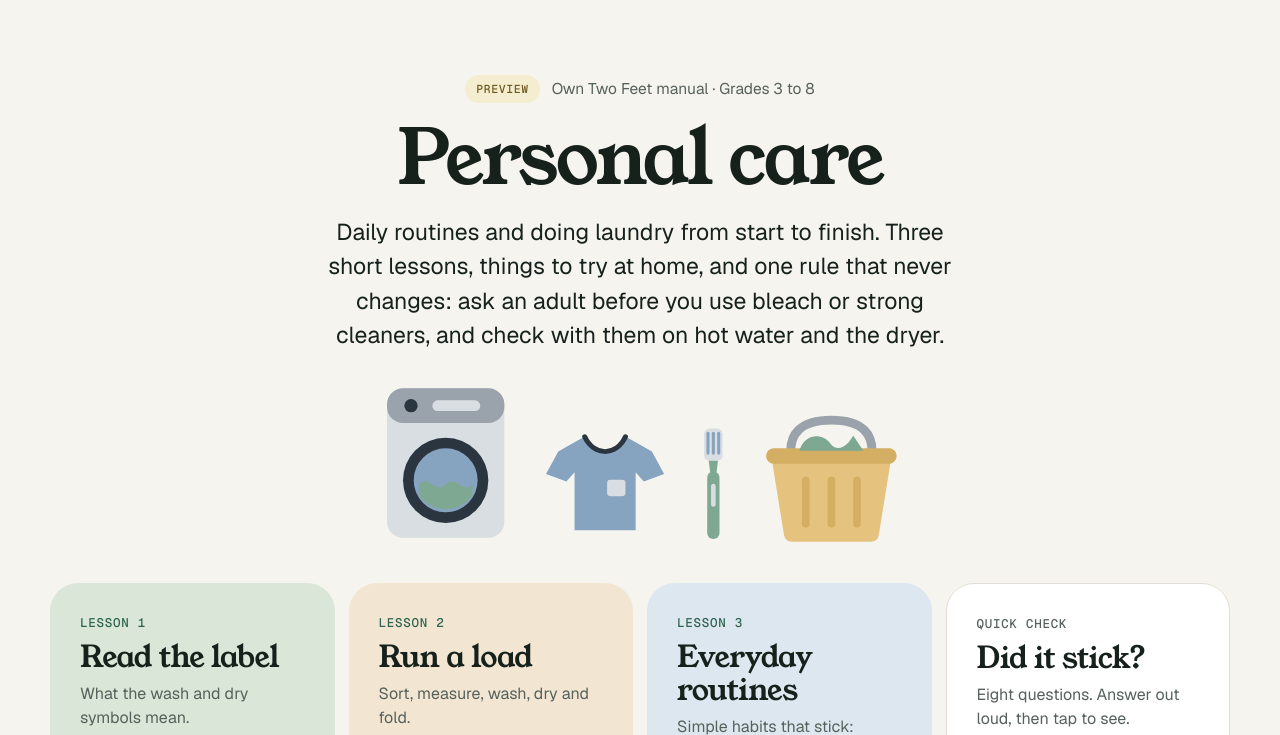
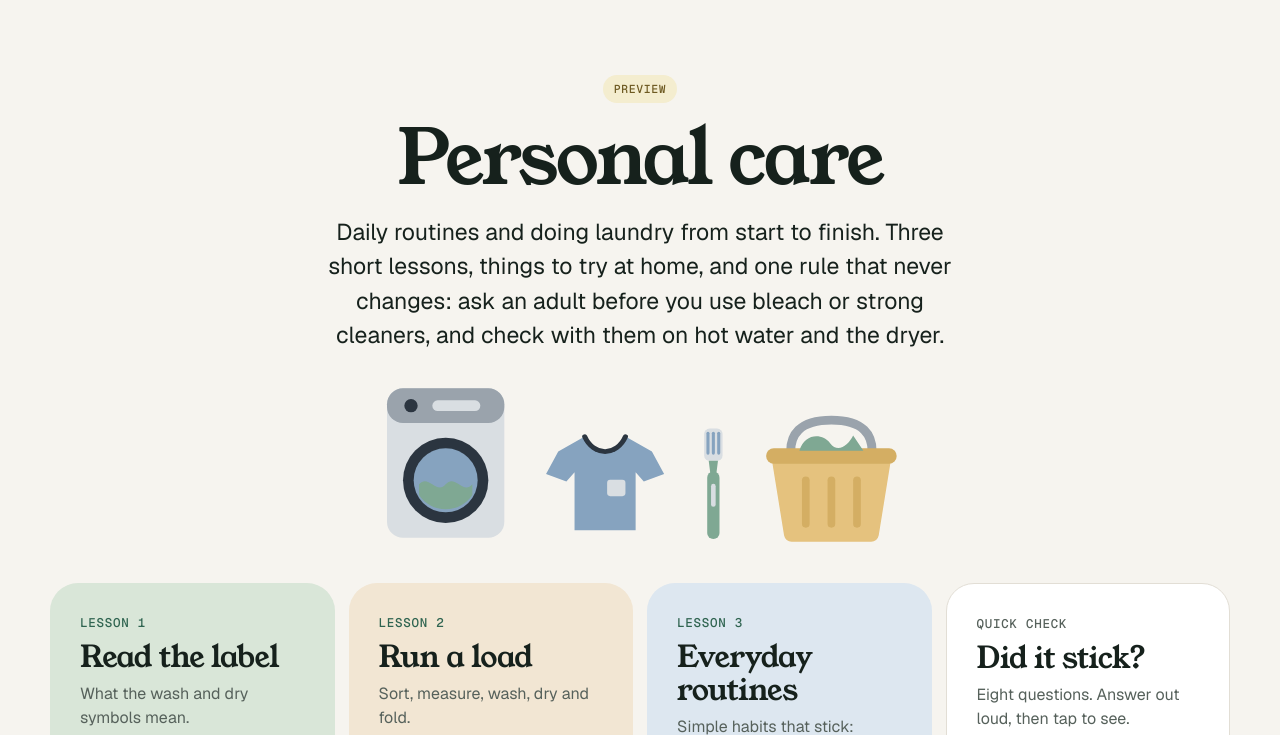
Before and after one commit to m-melchor/owntwofeet, an Astro site: page /owntwofeet/manuals/care in a window 1280 px wide. Shown: the part 57-792 px from the top of the page. Built offline with nearby package versions, Linux system fonts and the light colour scheme; Astro itself is replaced by a stand-in of ours.

Commit message:
Remove small labels above page titles (keep the Preview status chip)
Signed-off-by: Apollo Racing <marcomelchor2837@gmail.com>

```diff
--- a/src/content/manuals/en/care.md
+++ b/src/content/manuals/en/care.md
@@ -6,7 +6,7 @@ names: {"lesson1":"Lesson 1: Read the label","lesson2":"Lesson 2: Run a load","l
 ---
   <section class="hero" id="home" data-screen="home" tabindex="-1">
     <div class="wrap">
-      <div class="kick"><span class="chip">Preview</span><span class="series">Own Two Feet manual · Grades 3 to 8</span></div>
+      <div class="kick"><span class="chip">Preview</span></div>
       <h1 class="h1">Personal care</h1>
       <p class="lede">Daily routines and doing laundry from start to finish. Three short lessons, things to try at home, and one rule that never changes: ask an adult before you use bleach or strong cleaners, and check with them on hot water and the dryer.</p>
       <div class="hero-tools" aria-hidden="true">
--- a/src/content/manuals/en/comm.md
+++ b/src/content/manuals/en/comm.md
@@ -6,7 +6,7 @@ names: {"lesson1":"Lesson 1: First impressions","lesson2":"Lesson 2: Make the ca
 ---
   <section class="hero" id="home" data-screen="home" tabindex="-1">
     <div class="wrap">
-      <div class="kick"><span class="chip">Preview</span><span class="series">Own Two Feet manual · Grades 3 to 8</span></div>
+      <div class="kick"><span class="chip">Preview</span></div>
       <h1 class="h1">Communication</h1>
       <p class="lede">Introducing yourself, making a phone call and disagreeing respectfully. Three short lessons and things to try at home. One rule never changes: if any conversation feels unsafe, walk away and find a trusted adult.</p>
       <div class="hero-tools" aria-hidden="true">
--- a/src/content/manuals/en/cook.md
+++ b/src/content/manuals/en/cook.md
@@ -6,7 +6,7 @@ names: {"lesson1":"Lesson 1: Clean start","lesson2":"Lesson 2: Read a recipe","l
 ---
   <section class="hero" id="home" data-screen="home" tabindex="-1">
     <div class="wrap">
-      <div class="kick"><span class="chip">Preview</span><span class="series">Own Two Feet manual · Grades 3 to 8</span></div>
+      <div class="kick"><span class="chip">Preview</span></div>
       <h1 class="h1">Simple cooking</h1>
       <p class="lede">Kitchen safety, following a recipe, making a simple meal, and cleaning up. Three short lessons, things to try at home, and one rule that never changes: stoves, ovens, sharp knives and hot oil always have an adult standing next to you.</p>
       <div class="hero-tools" aria-hidden="true">
--- a/src/content/manuals/en/help.md
+++ b/src/content/manuals/en/help.md
@@ -6,7 +6,7 @@ names: {"lesson1":"Lesson 1: Handle, ask or call","lesson2":"Lesson 2: Your peop
 ---
   <section class="hero" id="home" data-screen="home" tabindex="-1">
     <div class="wrap">
-      <div class="kick"><span class="chip">Preview</span><span class="series">Own Two Feet manual · Grades 3 to 8</span></div>
+      <div class="kick"><span class="chip">Preview</span></div>
       <h1 class="h1">Knowing when to ask</h1>
       <p class="lede">Some jobs are too big or too risky to do alone. This manual helps you sort what you can handle, what to ask an adult about, and when to call for help. Three short lessons and things to try at home. Asking is a skill, and it is a strong one.</p>
       <div class="hero-tools" aria-hidden="true">
--- a/src/content/manuals/en/home-tools.md
+++ b/src/content/manuals/en/home-tools.md
@@ -6,7 +6,7 @@ names: {"lesson1":"Lesson 1: Meet your toolbox","lesson2":"Lesson 2: Small fixes
 ---
   <section class="hero" id="home" data-screen="home" tabindex="-1">
     <div class="wrap">
-      <div class="kick"><span class="chip">Preview</span><span class="series">Own Two Feet manual · Grades 3 to 8</span></div>
+      <div class="kick"><span class="chip">Preview</span></div>
       <h1 class="h1">Home &amp; tools</h1>
       <p class="lede">Using basic hand tools safely and handling the small fixes every home needs. Three short lessons, things to try at home, and one rule that never changes: when a job is too big, you stop and get an adult.</p>
       <div class="hero-tools" aria-hidden="true">
--- a/src/content/manuals/en/money.md
+++ b/src/content/manuals/en/money.md
@@ -6,7 +6,7 @@ names: {"lesson1":"Lesson 1: Needs and wants","lesson2":"Lesson 2: Compare and c
 ---
   <section class="hero" id="home" data-screen="home" tabindex="-1">
     <div class="wrap">
-      <div class="kick"><span class="chip">Preview</span><span class="series">Own Two Feet manual · Grades 3 to 8</span></div>
+      <div class="kick"><span class="chip">Preview</span></div>
       <h1 class="h1">Money</h1>
       <p class="lede">Needs versus wants, comparing prices, and setting a little aside. Three short lessons and things to try at home. One rule never changes: if anyone asks you for card numbers, passwords or gift cards, stop and check with an adult.</p>
       <div class="hero-tools" aria-hidden="true">
--- a/src/content/manuals/en/tech.md
+++ b/src/content/manuals/en/tech.md
@@ -6,7 +6,7 @@ names: {"lesson1":"Lesson 1: Restart, update, check","lesson2":"Lesson 2: Locks
 ---
   <section class="hero" id="home" data-screen="home" tabindex="-1">
     <div class="wrap">
-      <div class="kick"><span class="chip">Preview</span><span class="series">Own Two Feet manual · Grades 3 to 8</span></div>
+      <div class="kick"><span class="chip">Preview</span></div>
       <h1 class="h1">Tech &amp; online safety</h1>
       <p class="lede">Fixing common device problems, protecting your accounts and spotting scams before they cost you. Three short lessons, things to try at home, and one rule that never changes: if money, threats or secrets come up, you stop and tell an adult.</p>
       <div class="hero-tools" aria-hidden="true">
--- a/src/content/pages/en/404.md
+++ b/src/content/pages/en/404.md
@@ -2,7 +2,6 @@
 title: "Page not found: Own Two Feet"
 ---
   <div class="wrap">
-    <p class="kick">Error 404</p>
     <h1 class="h1">That page isn’t here.</h1>
     <p class="lede">The link may be old or mistyped. Everything on the site is one tap away from here.</p>
     <div class="btns">
--- a/src/content/pages/en/manuals.md
+++ b/src/content/pages/en/manuals.md
@@ -4,7 +4,7 @@ description: "Free, friendly life-skills manuals for grades 3 to 8, one per Own
 ---
   <section class="hero">
     <div class="wrap">
-      <div class="kick"><span class="chip">Preview</span><span class="series">Own Two Feet manuals · Grades 3 to 8</span></div>
+      <div class="kick"><span class="chip">Preview</span></div>
       <h1 class="h1">Free manuals</h1>
       <p class="lede">One free manual for every Own Two Feet topic, written to the student and backed by sources. Read them on a phone, or print them for home or class. Seven are ready. Vehicle basics is on the way.</p>
       <div class="hero-tools" aria-hidden="true">
--- a/src/content/pages/en/privacy.md
+++ b/src/content/pages/en/privacy.md
@@ -4,7 +4,6 @@ description: "What the Own Two Feet site collects, what it does with it, and how
 ---
   <section class="hero">
     <div class="wrap">
-      <p class="kick">Own Two Feet · Privacy</p>
       <h1 class="h1">Privacy</h1>
       <p class="lede">This site collects very little, and we say exactly what. Here is what happens to anything you give us, in plain words.</p>
 
```
